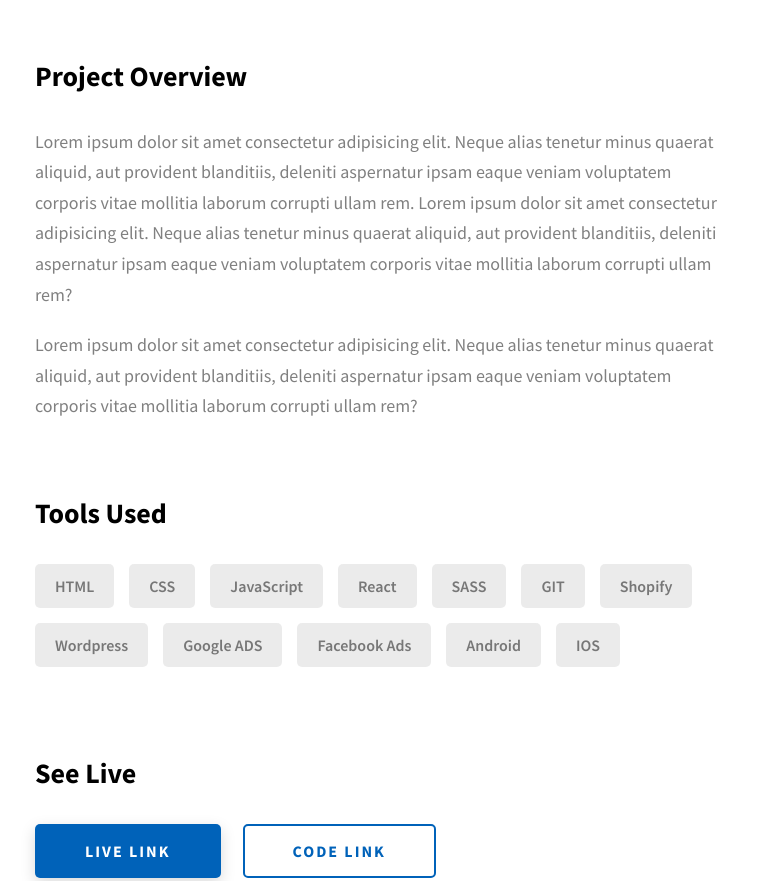
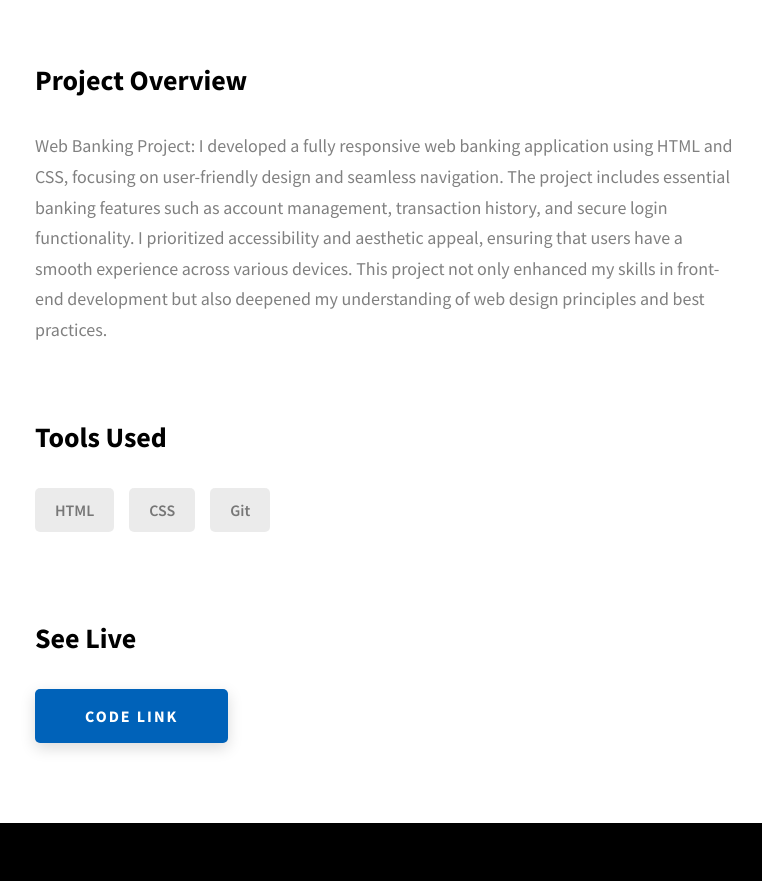
Before and after one commit to riadhchelmouni/riadhchelmouni.com, a website: page project-1.html in a window 1280 px wide. Shown: the part 1340-2221 px from the top of the page, without its empty margins (255-1017 px from the left). Drawn offline with Linux system fonts and the light colour scheme.

Commit message:
first commit

```diff
--- a/project-1.html
+++ b/project-1.html
@@ -91,7 +91,7 @@
           </p>
         </div>
         <div class="project-cs-hero__cta">
-          <a href="#" class="btn btn--bg" target="_blank">Live Link</a>
+          <a href="https://github.com/riadhchelmouni/webBank" class="btn btn--bg" target="_blank">Code Link</a>
         </div>
       </div>
     </section>
@@ -100,7 +100,7 @@
         <div class="project-details__content">
           <div class="project-details__showcase-img-cont">
             <img
-              src="./assets/jpeg/project-mockup-example.jpeg"
+              src="./assets/jpeg/webbank.jpg"
               alt="Project Image"
               class="project-details__showcase-img"
             />
@@ -109,20 +109,7 @@
             <div class="project-details__desc">
               <h3 class="project-details__content-title">Project Overview</h3>
               <p class="project-details__desc-para">
-                Lorem ipsum dolor sit amet consectetur adipisicing elit. Neque
-                alias tenetur minus quaerat aliquid, aut provident blanditiis,
-                deleniti aspernatur ipsam eaque veniam voluptatem corporis vitae
-                mollitia laborum corrupti ullam rem. Lorem ipsum dolor sit amet
-                consectetur adipisicing elit. Neque alias tenetur minus quaerat
-                aliquid, aut provident blanditiis, deleniti aspernatur ipsam
-                eaque veniam voluptatem corporis vitae mollitia laborum corrupti
-                ullam rem?
-              </p>
-              <p class="project-details__desc-para">
-                Lorem ipsum dolor sit amet consectetur adipisicing elit. Neque
-                alias tenetur minus quaerat aliquid, aut provident blanditiis,
-                deleniti aspernatur ipsam eaque veniam voluptatem corporis vitae
-                mollitia laborum corrupti ullam rem?
+                Web Banking Project: I developed a fully responsive web banking application using HTML and CSS, focusing on user-friendly design and seamless navigation. The project includes essential banking features such as account management, transaction history, and secure login functionality. I prioritized accessibility and aesthetic appeal, ensuring that users have a smooth experience across various devices. This project not only enhanced my skills in front-end development but also deepened my understanding of web design principles and best practices.
               </p>
             </div>
             <div class="project-details__tools-used">
@@ -130,29 +117,14 @@
               <div class="skills">
                 <div class="skills__skill">HTML</div>
                 <div class="skills__skill">CSS</div>
-                <div class="skills__skill">JavaScript</div>
-                <div class="skills__skill">React</div>
-                <div class="skills__skill">SASS</div>
-                <div class="skills__skill">GIT</div>
-                <div class="skills__skill">Shopify</div>
-                <div class="skills__skill">Wordpress</div>
-                <div class="skills__skill">Google ADS</div>
-                <div class="skills__skill">Facebook Ads</div>
-                <div class="skills__skill">Android</div>
-                <div class="skills__skill">IOS</div>
+                <div class="skills__skill">Git</div>
               </div>
             </div>
             <div class="project-details__links">
               <h3 class="project-details__content-title">See Live</h3>
               <a
-                href="#"
+                href="https://github.com/riadhchelmouni/webBank"
                 class="btn btn--med btn--theme project-details__links-btn"
-                target="_blank"
-                >Live Link</a
-              >
-              <a
-                href="#"
-                class="btn btn--med btn--theme-inv project-details__links-btn"
                 target="_blank"
                 >Code Link</a
               >
```
Also changed, not shown: index.html (+2 -4 lines), assets/jpeg/webbank.jpg (added).
